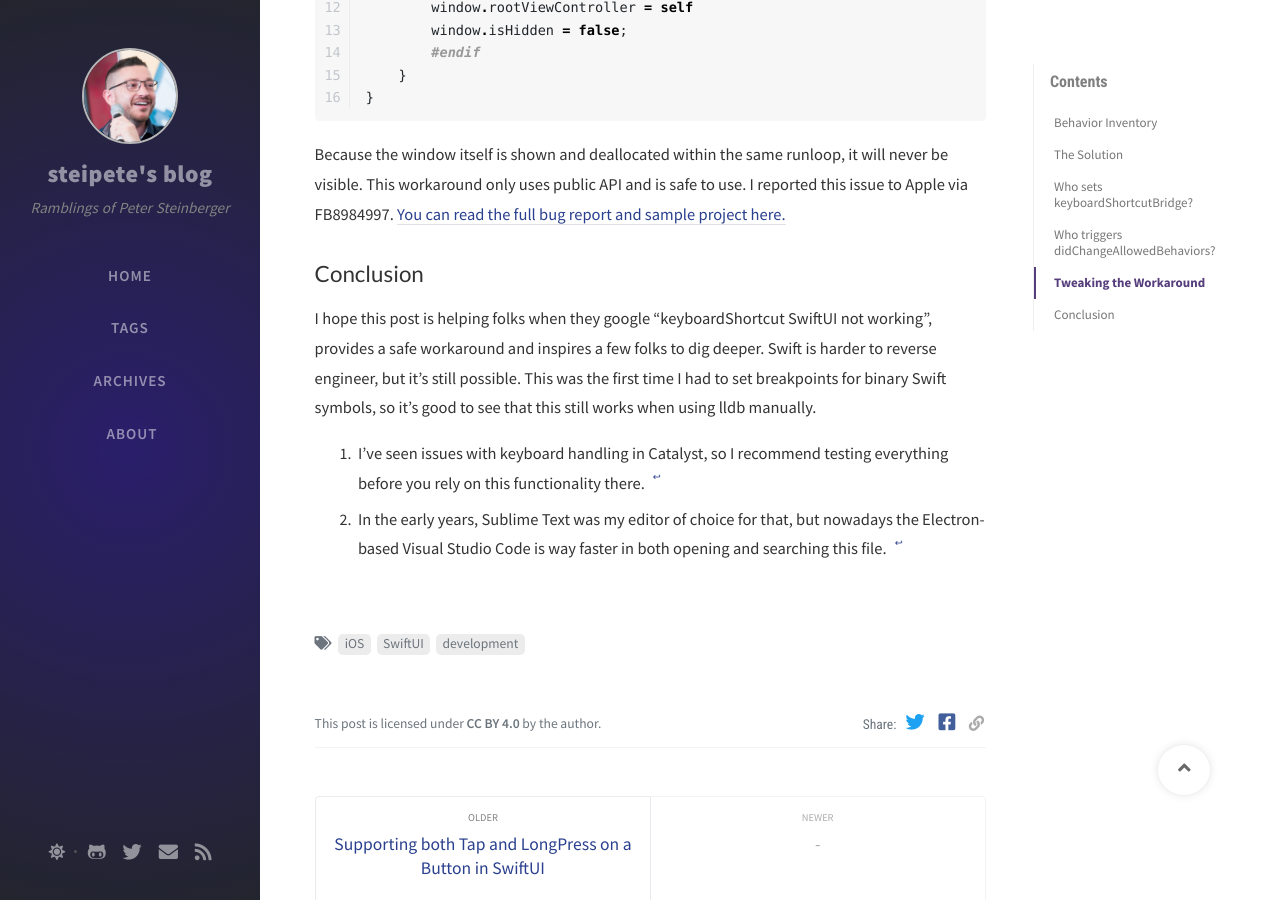
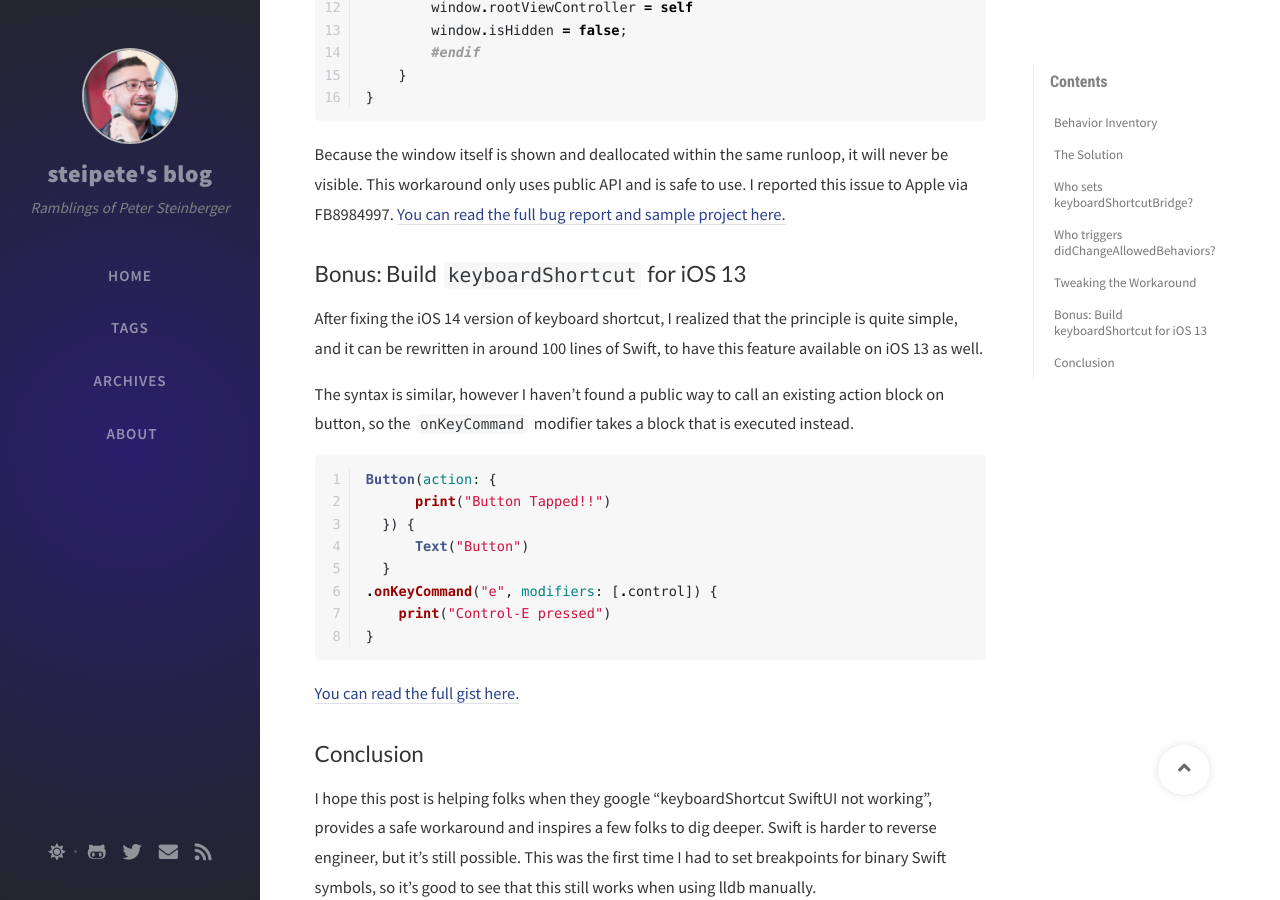
Before and after one commit to steipete/steipete.com, a Jekyll site: the page built from _posts/2021-01-21-fixing-keyboardshortcut-in-swiftui.md, in a window 1280 px wide and 900 px high, scrolled down 6096 px. Built offline with Jekyll 4.4.1, drawn with Linux system fonts in a browser that asks for light colours; nearby versions of some CDN libraries; comment, search, counter and statistics services are not loaded.

Commit message:
add bonus

````diff
--- a/_posts/2021-01-21-fixing-keyboardshortcut-in-swiftui.md
+++ b/_posts/2021-01-21-fixing-keyboardshortcut-in-swiftui.md
@@ -158,6 +158,25 @@ extension UIHostingController {
 
 Because the window itself is shown and deallocated within the same runloop, it will never be visible. This workaround only uses public API and is safe to use. I reported this issue to Apple via FB8984997. [You can read the full bug report and sample project here.](https://github.com/PSPDFKit-labs/radar.apple.com/commit/8768d5c9fecd602625cc10b7a7c98f2bbc0cda4a)
 
+## Bonus: Build `keyboardShortcut` for iOS 13
+
+After fixing the iOS 14 version of keyboard shortcut, I realized that the principle is quite simple, and it can be rewritten in around 100 lines of Swift, to have this feature available on iOS 13 as well.
+
+The syntax is similar, however I haven't found a public way to call an existing action block on button, so the `onKeyCommand` modifier takes a block that is executed instead.
+
+```swift
+Button(action: {
+      print("Button Tapped!!")
+  }) {
+      Text("Button")
+  }
+.onKeyCommand("e", modifiers: [.control]) {
+    print("Control-E pressed")
+}
+```
+
+[You can read the full gist here.](https://gist.github.com/steipete/03d412f3752611f8f4554372a29cc29d)
+
 ## Conclusion
 
 I hope this post is helping folks when they google "keyboardShortcut SwiftUI not working", provides a safe workaround and inspires a few folks to dig deeper. Swift is harder to reverse engineer, but it's still possible. This was the first time I had to set breakpoints for binary Swift symbols, so it's good to see that this still works when using lldb manually.
````
